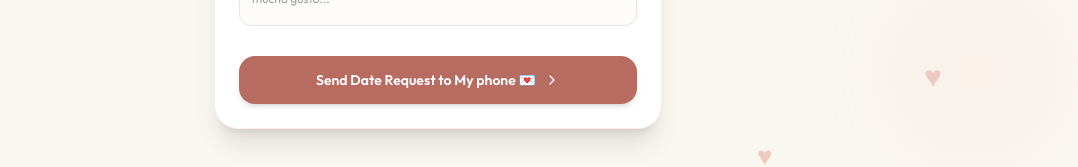
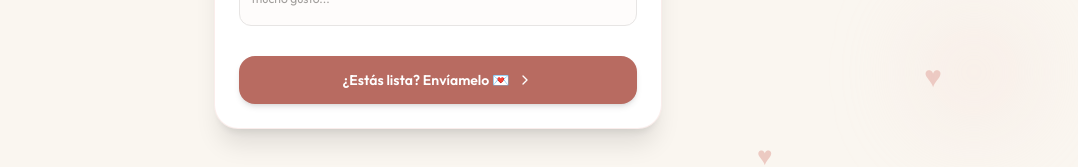
Before and after one commit to feelmyowned/Proyecto, a React (Vite) app: page / in a window 1280 px wide. Both pictures are taken after a click on the button "¡Sí, claro que sí! ♥". Shown: the part 595-762 px from the top of the page, without its empty margins (202-1280 px from the left). Built offline with nearby package versions, Linux system fonts and the light colour scheme; a web font is replaced by a local one.

Commit message:
Update App.tsx

```diff
--- a/src/App.tsx
+++ b/src/App.tsx
@@ -391,7 +391,7 @@ export default function App() {
                     whileTap={{ scale: 0.98 }}
                     className="w-full mt-6 py-3.5 bg-blush-dark hover:bg-[#a05249] text-white font-semibold rounded-2xl shadow-md transition-colors flex items-center justify-center gap-2 cursor-pointer text-sm"
                   >
-                    <span>Send Date Request to My phone 💌</span>
+                    <span>¿Estás lista? Envíamelo 💌</span>
                     <ChevronRight className="w-4 h-4" />
                   </motion.button>
                 </>
```
